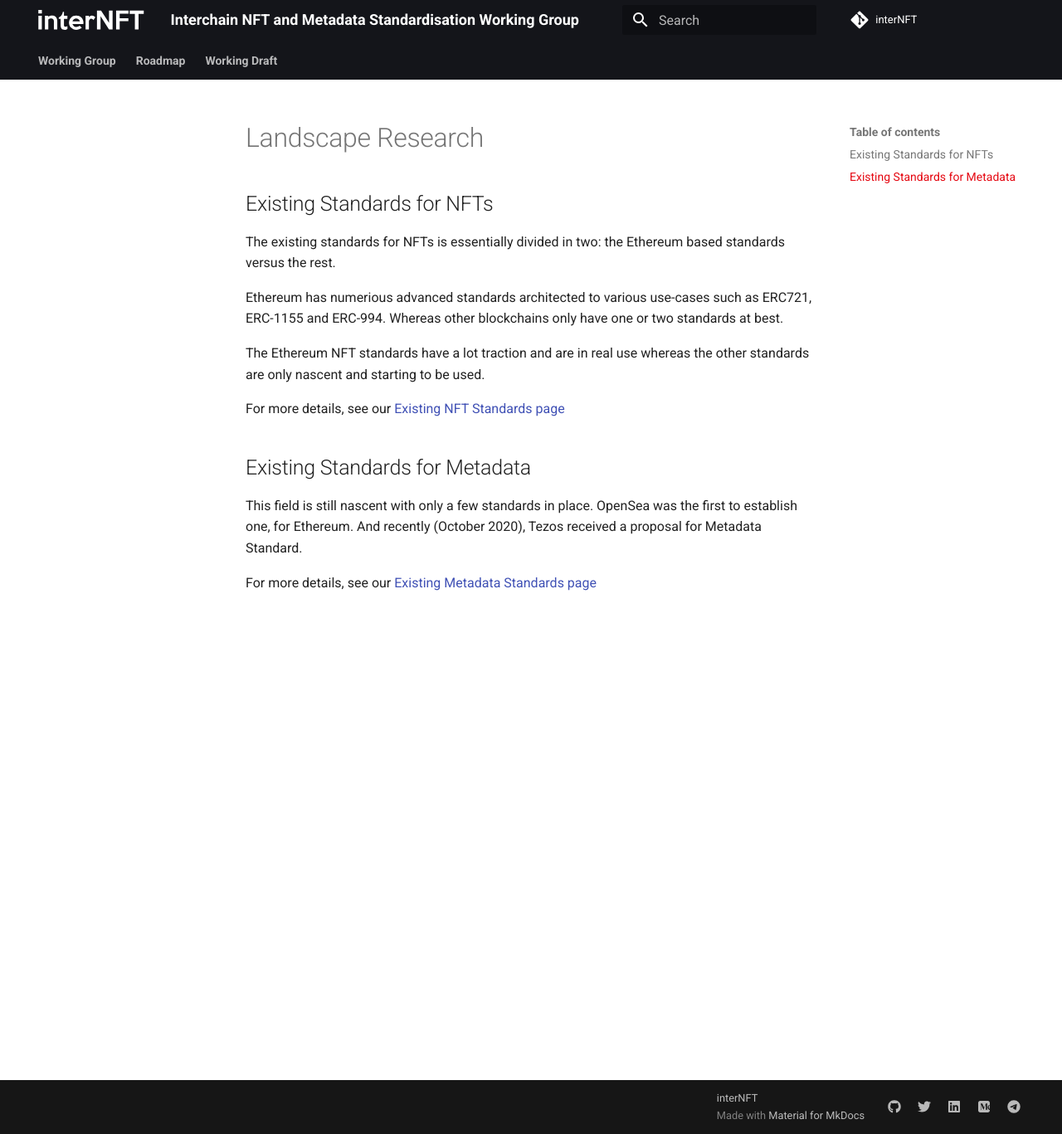
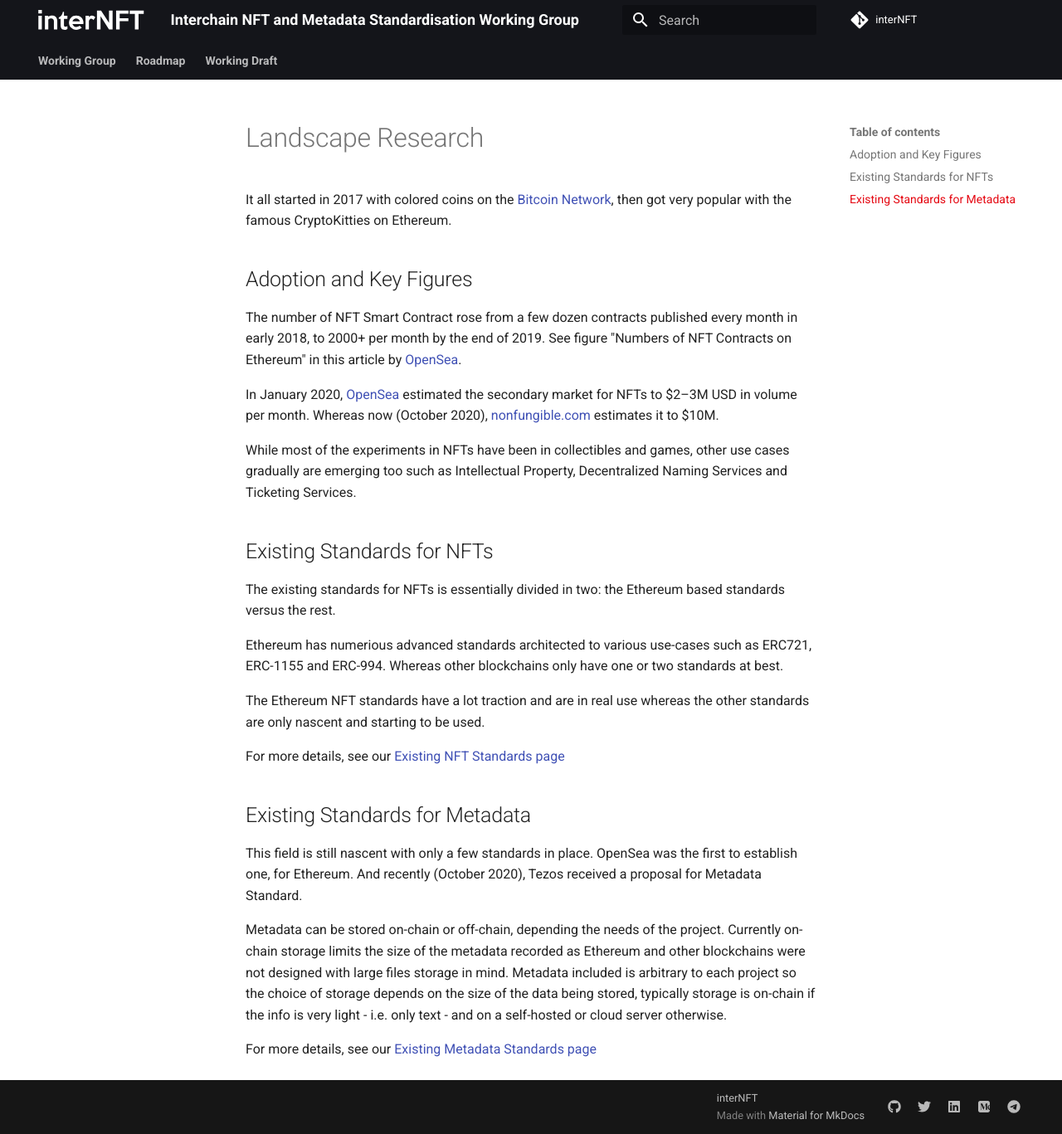
Before and after one commit to interNFT/documentation, an MkDocs documentation site: the page built from markdowns/workingDraft/landscapeResearch.md, in a window 1280 px wide and 1367 px high. Shown: the whole window at 83% size. Built offline with MkDocs 1.6.1 and Material for MkDocs 9.7.7, drawn with Linux system fonts in a browser that asks for light colours.

Commit message:
Update landscapeResearch.md

```diff
--- a/markdowns/workingDraft/landscapeResearch.md
+++ b/markdowns/workingDraft/landscapeResearch.md
@@ -1,5 +1,16 @@
 
-#Landscape Research
+# Landscape Research
+
+It all started in 2017 with colored coins on the [Bitcoin Network](https://en.bitcoin.it/wiki/Colored_Coins){:target="_blank"}, then got very popular with the famous CryptoKitties on Ethereum.
+
+
+## Adoption and Key Figures
+
+The number of NFT Smart Contract rose from a few dozen contracts published every month in early 2018, to 2000+ per month by the end of 2019. See figure "Numbers of NFT Contracts on Ethereum" in this article by [OpenSea](https://opensea.io/blog/guides/non-fungible-tokens/){:target="_blank"}.
+
+In January 2020, [OpenSea](https://opensea.io/blog/guides/non-fungible-tokens/){:target="_blank"} estimated the secondary market for NFTs to $2–3M USD in volume per month. Whereas now (October 2020), [nonfungible.com](https://www.nonfungible.com/market/history) estimates it to $10M.
+
+While most of the experiments in NFTs have been in collectibles and games, other use cases gradually are emerging too such as Intellectual Property, Decentralized Naming Services and Ticketing Services.
 
 
 ## Existing Standards for NFTs
@@ -17,4 +28,6 @@ For more details, see our [Existing NFT Standards page](/workingDraft/existingNF
 
 This field is still nascent with only a few standards in place. OpenSea was the first to establish one, for Ethereum. And recently (October 2020), Tezos received a proposal for Metadata Standard.
 
+Metadata can be stored on-chain or off-chain, depending the needs of the project. Currently on-chain storage limits the size of the metadata recorded as Ethereum and other blockchains were not designed with large files storage in mind. Metadata included is arbitrary to each project so the choice of storage depends on the size of the data being stored, typically storage is on-chain if the info is very light - i.e. only text - and on a self-hosted or cloud server otherwise.
+
 For more details, see our [Existing Metadata Standards page](/workingDraft/existingMetadataStandards.md)
```
